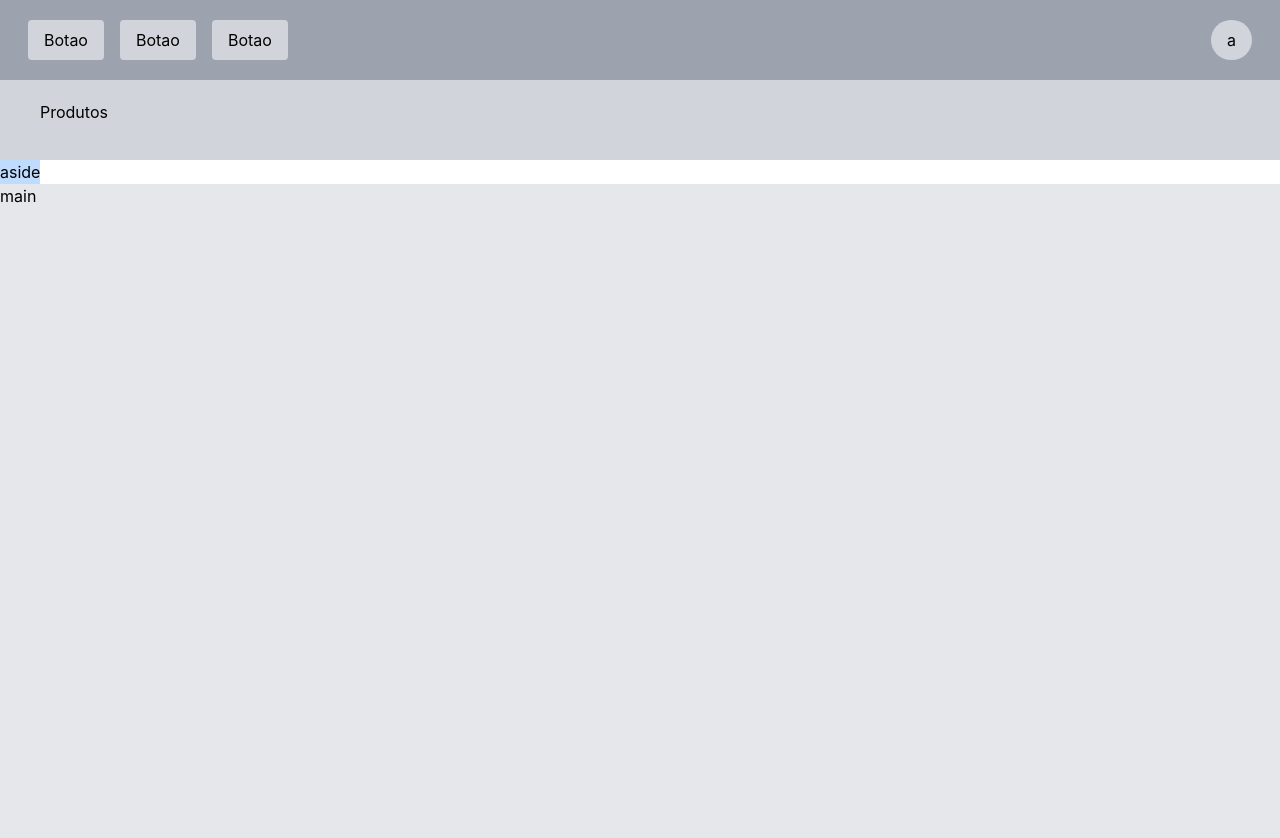
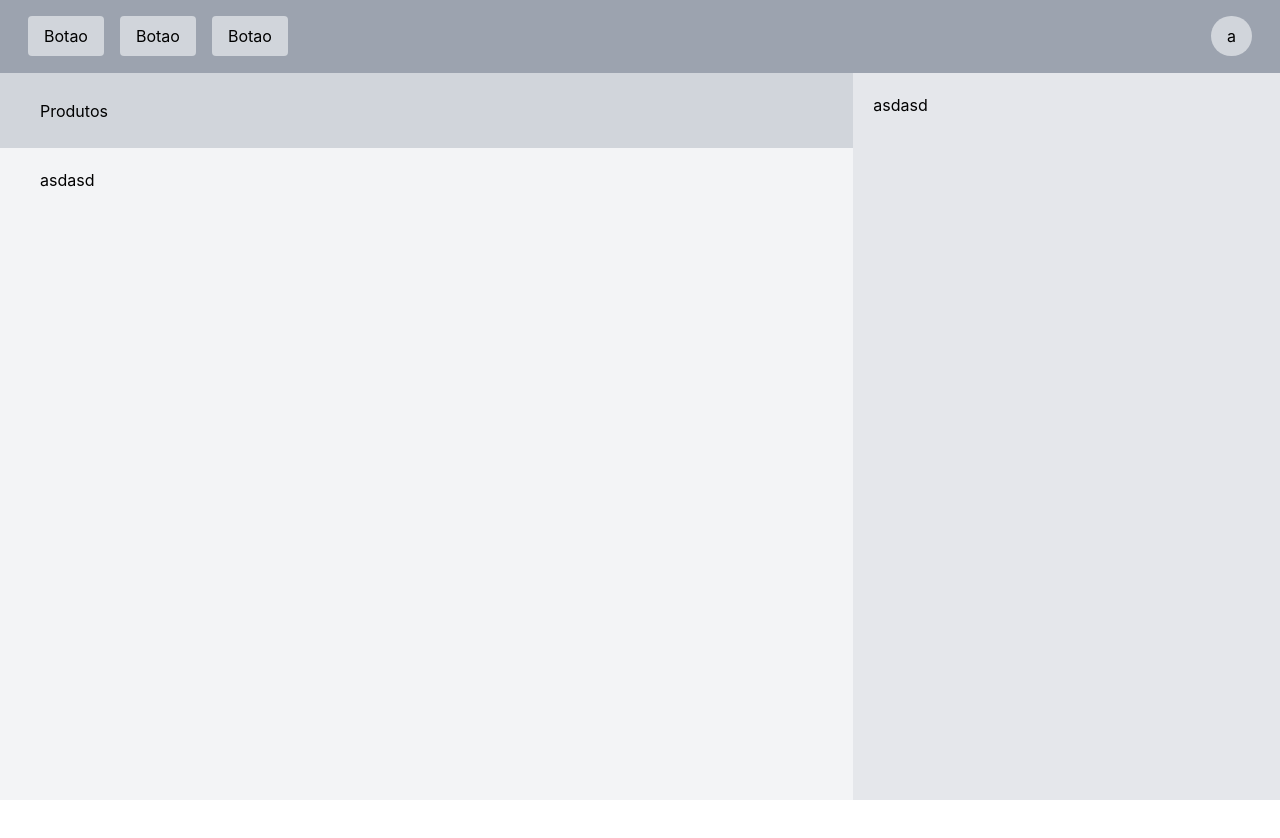
Before and after one commit to CassioLuis/eCommerce, a React (Create React App) app: page / in a window 1280 px wide. Shown: the top 838 px of the page. After the commit the page ends 800 px from the top, so only its background shows below. Built offline with nearby package versions, Linux system fonts and the light colour scheme.

Commit message:
pnc do eder

```diff
--- a/src/App.jsx
+++ b/src/App.jsx
@@ -2,7 +2,7 @@ import './App.css'
 
 const navBar = () => {
   return (
-    <div className="h-full">
+    <div className="h-full flex flex-col">
       <nav className="navegacao bg-gray-400 h-20 flex center items-center justify-between px-5 grid-cols-full">
         <div className="flex">
           <button className="bg-gray-300 rounded flex content-center mx-2 px-4 py-2">
@@ -21,10 +21,14 @@ const navBar = () => {
           </button>
         </div>
       </nav>
-      <div className="h-full">
-        <header className="bg-gray-300 px-10 py-5 h-20">Produtos</header>
-        <aside className="w-10 bg-blue-200 right">aside</aside>
-        <main className="bg-gray-200 h-full">main</main>
+      <div className="h-full bg-gray-100 flex">
+        <div className="flex flex-col w-4/6">
+          <header className="flex items-center bg-gray-300 px-10 py-5 h-20 w-full">
+            Produtos
+          </header>
+          <main className="b g-gray-200 h-full w-full py-5 px-10">asdasd</main>
+        </div>
+        <aside className="bg-gray-200 h-full w-2/6 py-5 px-5 -mr-[100%]">asdasd</aside>
       </div>
     </div>
   );
```
